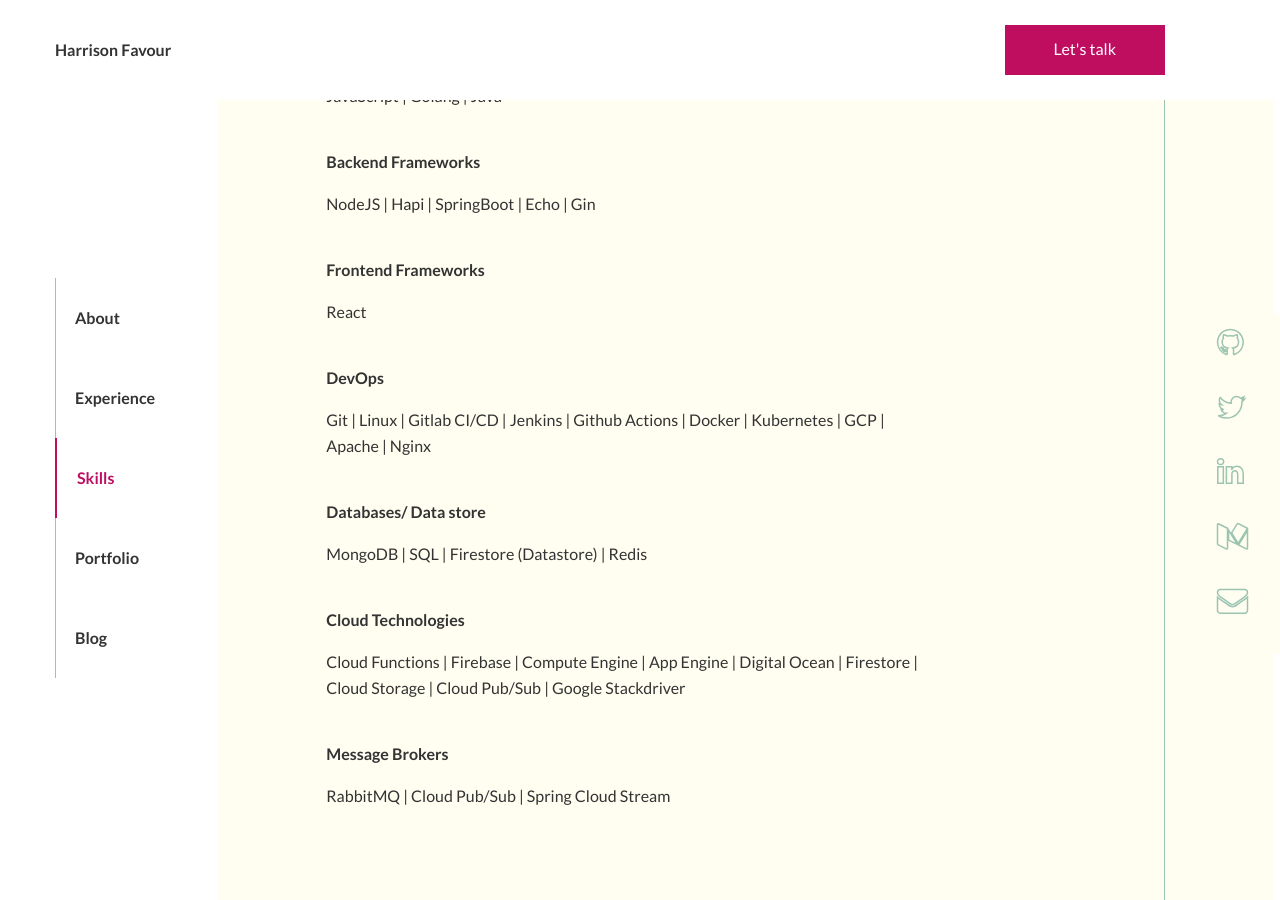
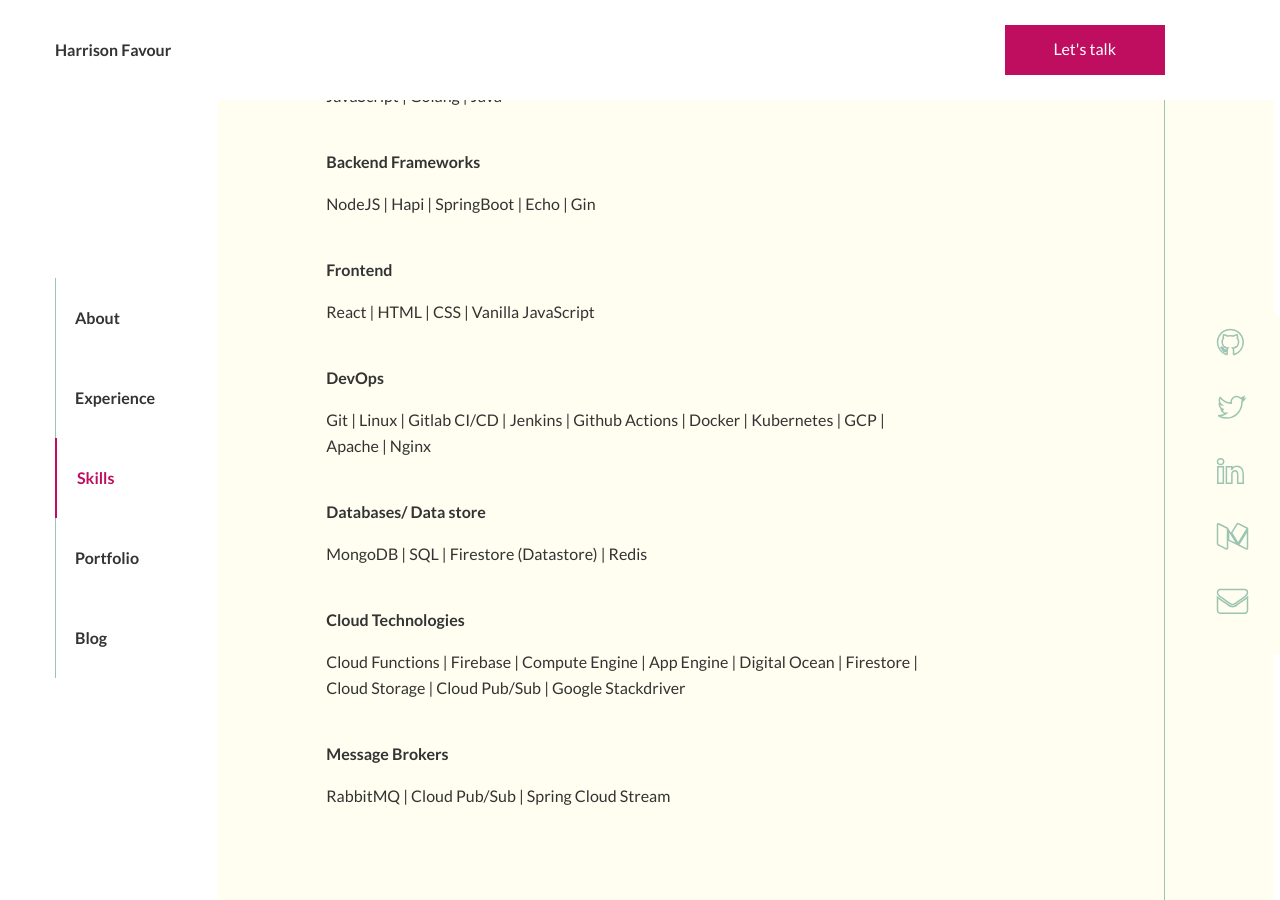
Before and after one commit to grantfayvor/grantfayvor.github.io, a Jekyll site: the page built from index.html, in a window 1280 px wide and 900 px high, scrolled down 2892 px. Built offline with Jekyll 4.4.1, drawn with Linux system fonts in a browser that asks for light colours.

Commit message:
update frontend skills

```diff
--- a/index.html
+++ b/index.html
@@ -194,8 +194,8 @@
       <p>NodeJS | Hapi | SpringBoot | Echo | Gin</p>
     </div>
     <div>
-      <strong>Frontend Frameworks</strong>
-      <p>React</p>
+      <strong>Frontend</strong>
+      <p>React | HTML | CSS | Vanilla JavaScript</p>
     </div>
     <div>
       <strong>DevOps</strong>
```
